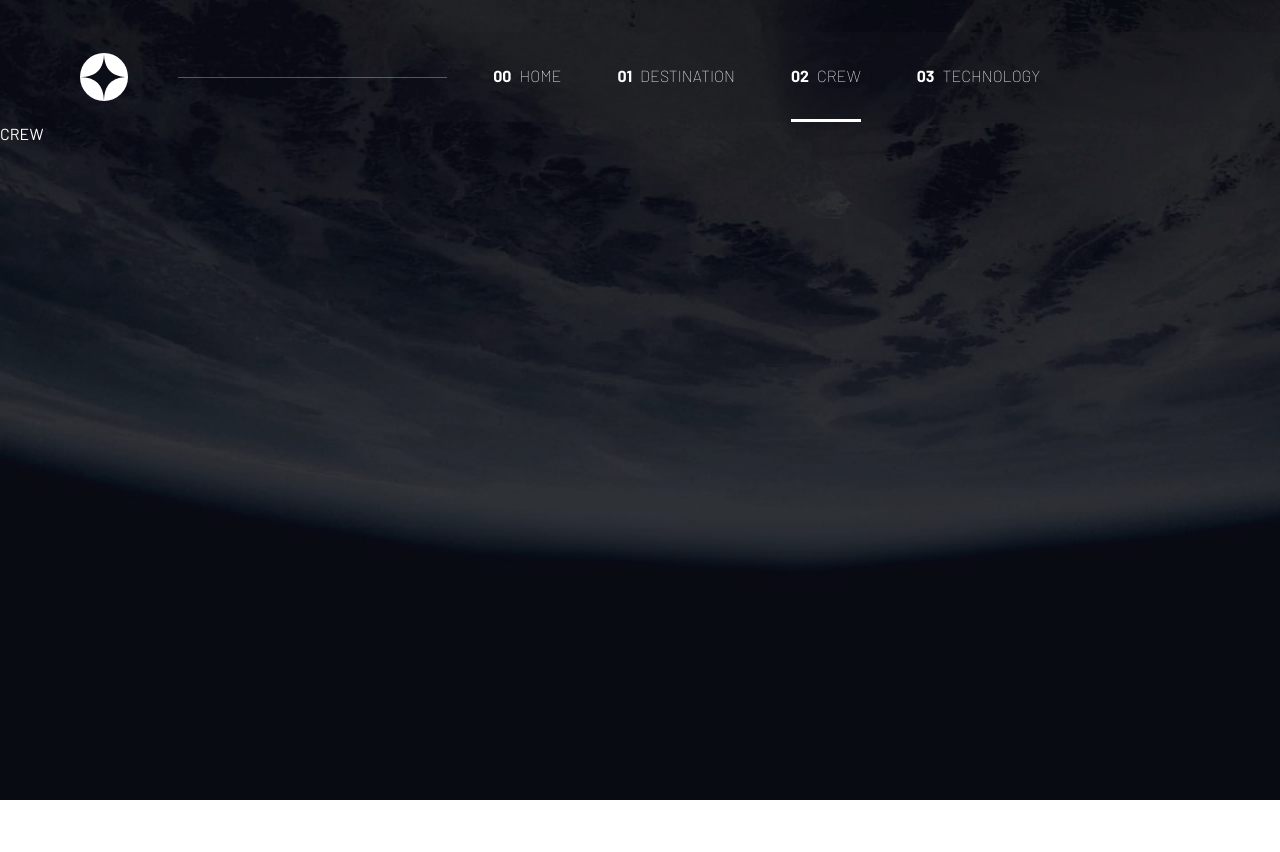
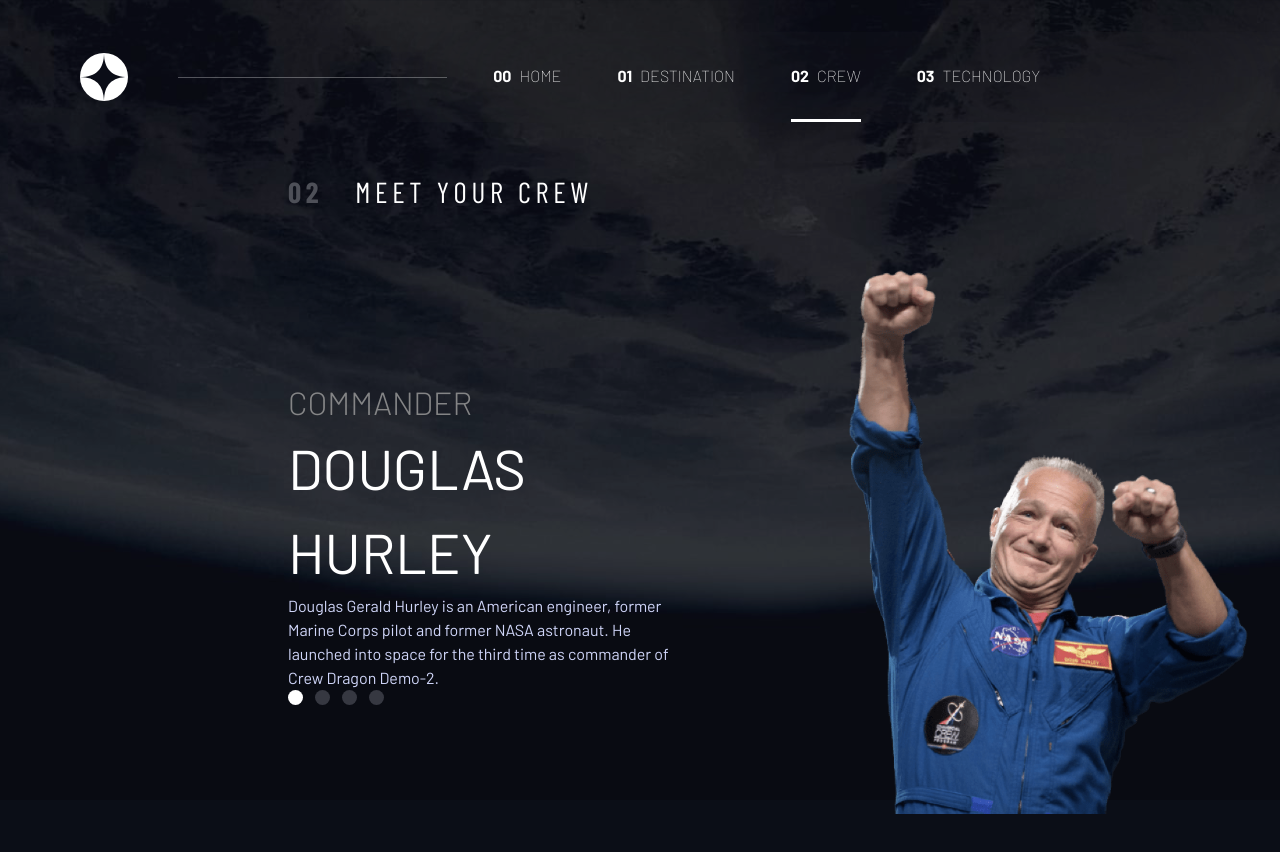
Before and after one commit to Krb0/space-tourism-tailwind, a React (Create React App) app: page /crew in a window 1280 px wide. Shown: the top 852 px of the page. Before the commit the page ends 800 px from the top, so only its background shows below. Built offline with nearby package versions, Linux system fonts and the light colour scheme; a web font is replaced by a local one.

Commit message:
crew page style added

```diff
--- /dev/null
+++ b/src/components/Crew/CrewImage/index.tsx
@@ -0,0 +1,19 @@
+import { useEffect, useState } from "react";
+import CrewSchema from "../../../models/crew.schema";
+import { getCrewImage } from "./utils/getCrewImage";
+
+const CrewImage = ({ crewmate }: { crewmate: CrewSchema }) => {
+  const [Image, setImage] = useState<any>(getCrewImage("Commander"));
+  useEffect(() => {
+    setImage(getCrewImage(crewmate.role));
+  }, [crewmate]);
+  return (
+    <img
+      src={Image}
+      alt="crew"
+      className="max-w-screen 2xl:max-w-[750px] xl:max-w-[400px] self-center xl:self-end "
+    />
+  );
+};
+
+export default CrewImage;
--- /dev/null
+++ b/src/components/Crew/CrewImage/utils/getCrewImage.ts
@@ -0,0 +1,19 @@
+import Commander from "../../../../assets/crew/image-douglas-hurley.png";
+import MissionSpecialist from "../../../../assets/crew/image-mark-shuttleworth.png";
+import Pilot from "../../../../assets/crew/image-victor-glover.png";
+import FlightEngineer from "../../../../assets/crew/image-anousheh-ansari.png";
+
+export const getCrewImage = (crewmate: string): any => {
+  switch (crewmate) {
+    case "Commander":
+      return Commander;
+    case "Mission Specialist":
+      return MissionSpecialist;
+    case "Pilot":
+      return Pilot;
+    case "Flight Engineer":
+      return FlightEngineer;
+    default:
+      return Commander;
+  }
+};
--- /dev/null
+++ b/src/components/Crew/CrewInfo/index.tsx
@@ -0,0 +1,21 @@
+import CrewSchema from "../../../models/crew.schema";
+
+const CrewInfo = ({ activeCrew }: { activeCrew: CrewSchema }) => {
+  return (
+    <div className="h-[280px] flex flex-col items-center xl:items-start">
+      <h5 className="text-[32px] text-[rgba(151,151,151,0.85)] font-heading font-[300]">
+        {activeCrew.role.toUpperCase()}
+      </h5>
+      <h4 className="text-[56px] font-heading ">
+        {activeCrew.name.toUpperCase()}
+      </h4>
+      <p className="text-violet w-[400px] ">
+        Douglas Gerald Hurley is an American engineer, former Marine Corps pilot
+        and former NASA astronaut. He launched into space for the third time as
+        commander of Crew Dragon Demo-2.
+      </p>
+    </div>
+  );
+};
+
+export default CrewInfo;
--- /dev/null
+++ b/src/components/Crew/CrewList/index.tsx
@@ -0,0 +1,28 @@
+import { useState } from "react";
+import CrewSchema from "../../../models/crew.schema";
+const CrewList = ({
+  activeCrew,
+  crewHandler,
+  data,
+}: {
+  activeCrew: CrewSchema;
+  data: CrewSchema[];
+  crewHandler: (crewMate: CrewSchema) => void;
+}) => {
+  const [allCrew] = useState<CrewSchema[]>(data);
+  return (
+    <div className="flex gap-3 mt-6">
+      {allCrew.map((crewMate) => (
+        <button
+          key={crewMate.role}
+          onClick={() => crewHandler(crewMate)}
+          className={`${
+            crewMate === activeCrew ? "bg-white" : "bg-[#363841]"
+          } rounded-full w-[15px] h-[15px] `}
+        />
+      ))}
+    </div>
+  );
+};
+
+export default CrewList;
--- /dev/null
+++ b/src/models/crew.schema.ts
@@ -0,0 +1,11 @@
+interface CrewSchema {
+  name: string;
+  images: {
+    png: string;
+    webp: string;
+  };
+  role: string;
+  bio: string;
+}
+
+export default CrewSchema;
--- a/src/pages/crew.tsx
+++ b/src/pages/crew.tsx
@@ -1,7 +1,37 @@
-import React from "react";
+import { useState } from "react";
+import data from "../data.json";
+import CrewSchema from "../models/crew.schema";
+import CrewImage from "../components/Crew/CrewImage";
+import CrewInfo from "../components/Crew/CrewInfo";
+import CrewList from "../components/Crew/CrewList";
+const Crew = () => {
+  const [activeCrew, setActiveCrew] = useState<CrewSchema>(data.crew[0]);
 
-const Crew = () => {
-  return <div className="text-white">CREW</div>;
+  const crewHandler = (crewMate: CrewSchema) => {
+    setActiveCrew(crewMate);
+  };
+
+  return (
+    <div className="flex flex-col text-white px-[4rem] xl:px-[18rem] flex-1 ">
+      <h3 className="font-condensed tracking-[4.7px] font-[300] text-[19px] xl:text-[29px] mt-16 xl:mt-12 ">
+        <span className="text-[#4E5058] font-[700] pr-8 font-condensed">
+          02
+        </span>
+        MEET YOUR CREW
+      </h3>
+      <div className="flex gap-12 xl:gap-40 mt-2 xl:mt-14 flex-col-reverse xl:flex-row text-center xl:text-left items-center flex-1">
+        <div className="flex flex-col gap-2 flex-1 items-center xl:items-start ">
+          <CrewInfo activeCrew={activeCrew} />
+          <CrewList
+            data={data.crew}
+            activeCrew={activeCrew}
+            crewHandler={crewHandler}
+          />
+        </div>
+        <CrewImage crewmate={activeCrew} />
+      </div>
+    </div>
+  );
 };
 
 export default Crew;
```
